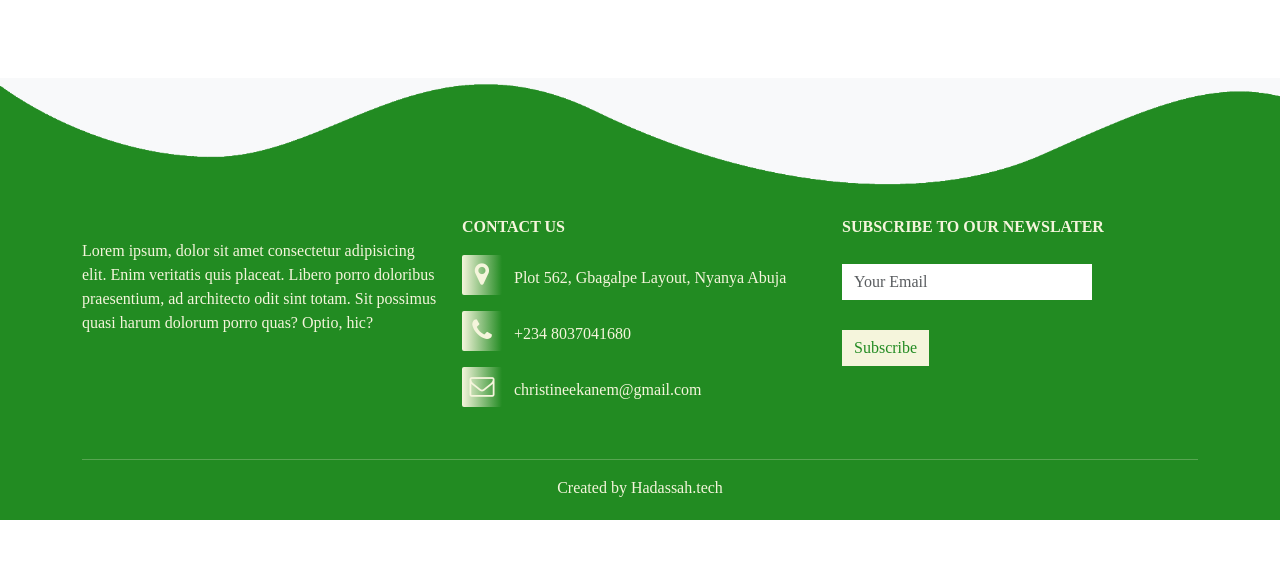
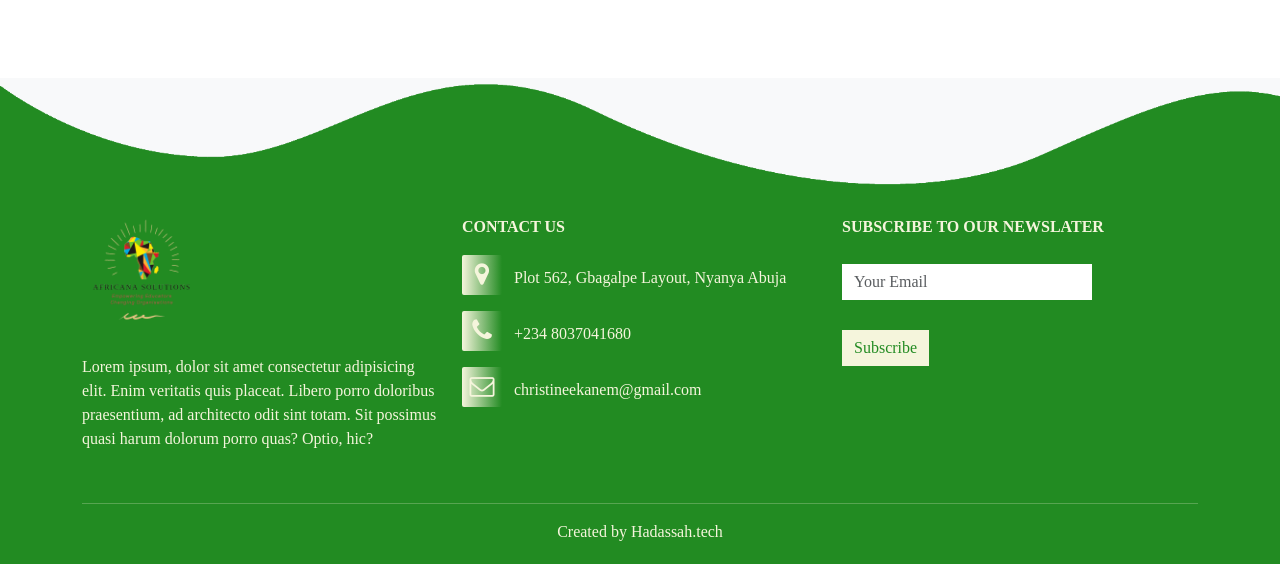
Before and after one commit to hadassah123/Africana-website, a plain HTML site: page index.html in a window 1280 px wide. Shown: the part 2672-3236 px from the top of the page. Before the commit the page ends 3192 px from the top, so only its background shows below. Drawn offline with nearby package versions, Linux system fonts and the light colour scheme.

Commit message:
Update index.html

```diff
--- a/index.html
+++ b/index.html
@@ -153,7 +153,7 @@
       <div class="container">
         <div class="row">
           <div class="col-md-4 footer-box">
-            <img src="assets/img/africana_2-removebg-preview" alt="">
+            <img src="assets/img/africana_2-removebg-preview.png" alt="">
             <p>
               Lorem ipsum, dolor sit amet consectetur adipisicing elit. Enim veritatis quis placeat. Libero porro doloribus praesentium, ad architecto odit sint totam. Sit possimus quasi harum dolorum porro quas? Optio, hic?
             </p>
```
